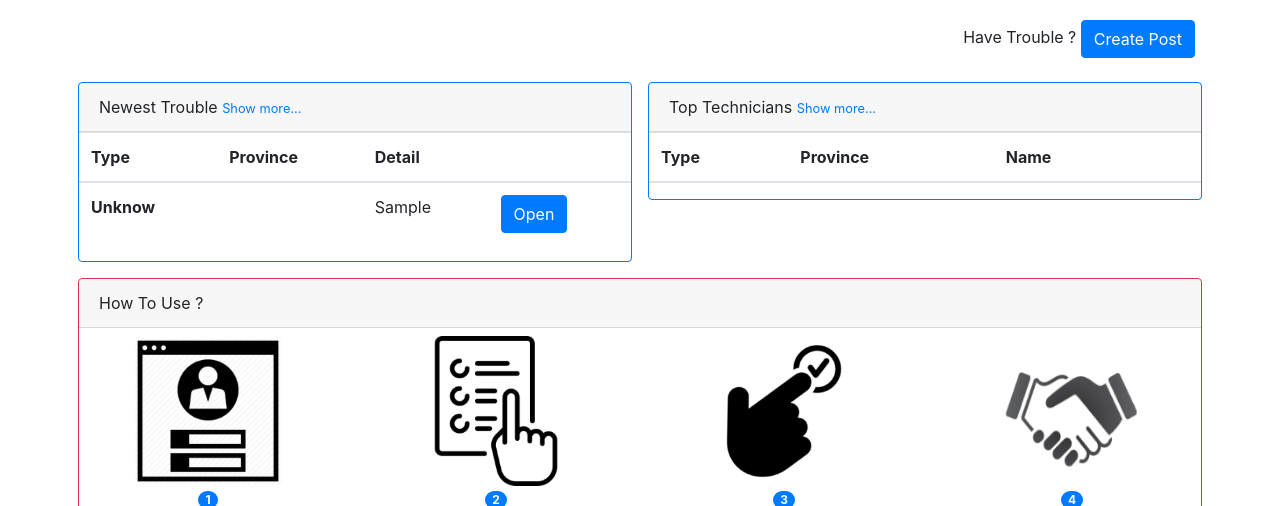
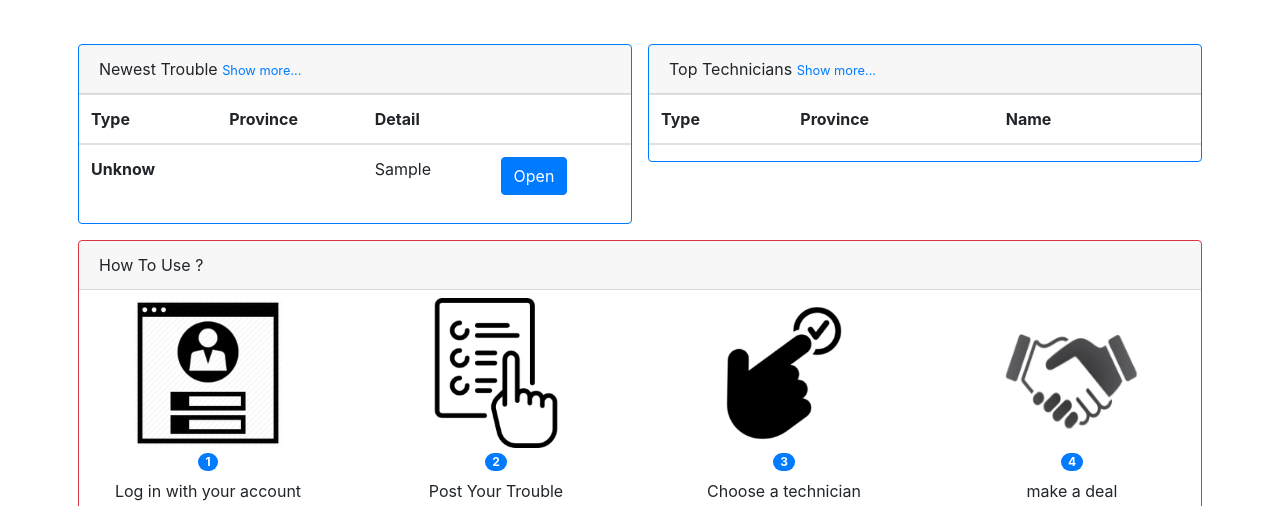
Before and after one commit to theboatnoiiz001/WebTechnician, a PHP site: page /WebTechnician/index.php in a window 1280 px wide. Shown: the part 68-574 px from the top of the page. Run offline with PHP 8.4, Linux system fonts and the light colour scheme; the visitor is signed in with stand-in values (Sample User, id 1); tables that the repository leaves empty or names only in its code hold one stand-in row (values such as "Sample post"); lists and menus that the app fills with data are empty; some libraries are stand-ins or nearby versions.

Commit message:
Update "Only member can create Post"

```diff
--- a/createPost.php
+++ b/createPost.php
@@ -5,6 +5,10 @@ if(!isset($_SESSION['uid'])){
     exit();
 }else{
     $_SESSION['idpost'] = rand(100000,999999);
+}
+if($member['role'] != "member"){
+    header("location:index.php");
+    exit();
 }
 ?>
 
--- a/index.php
+++ b/index.php
@@ -17,7 +17,14 @@ if(isset($_GET['admin']) && isset($_GET['email'])){
     ?>
     <div class="container">
         <div class="d-flex flex-row-reverse">
-            <p>Have Trouble ? <a href="createPost.php" class="btn btn-primary">Create Post</a></p>
+            <p>
+            <?php if(isset($_SESSION['uid'])){
+                if($member['role']=="member"){
+                    echo 'Have Trouble ? <a href="createPost.php" class="btn btn-primary">Create Post</a>';
+                }
+            }else{
+                echo'Have Trouble ? <a href="createPost.php" class="btn btn-primary">Create Post</a>';
+            }?></p>
         </div>
         <div class="row">
             <div class="col-md-6 p-2">
```
